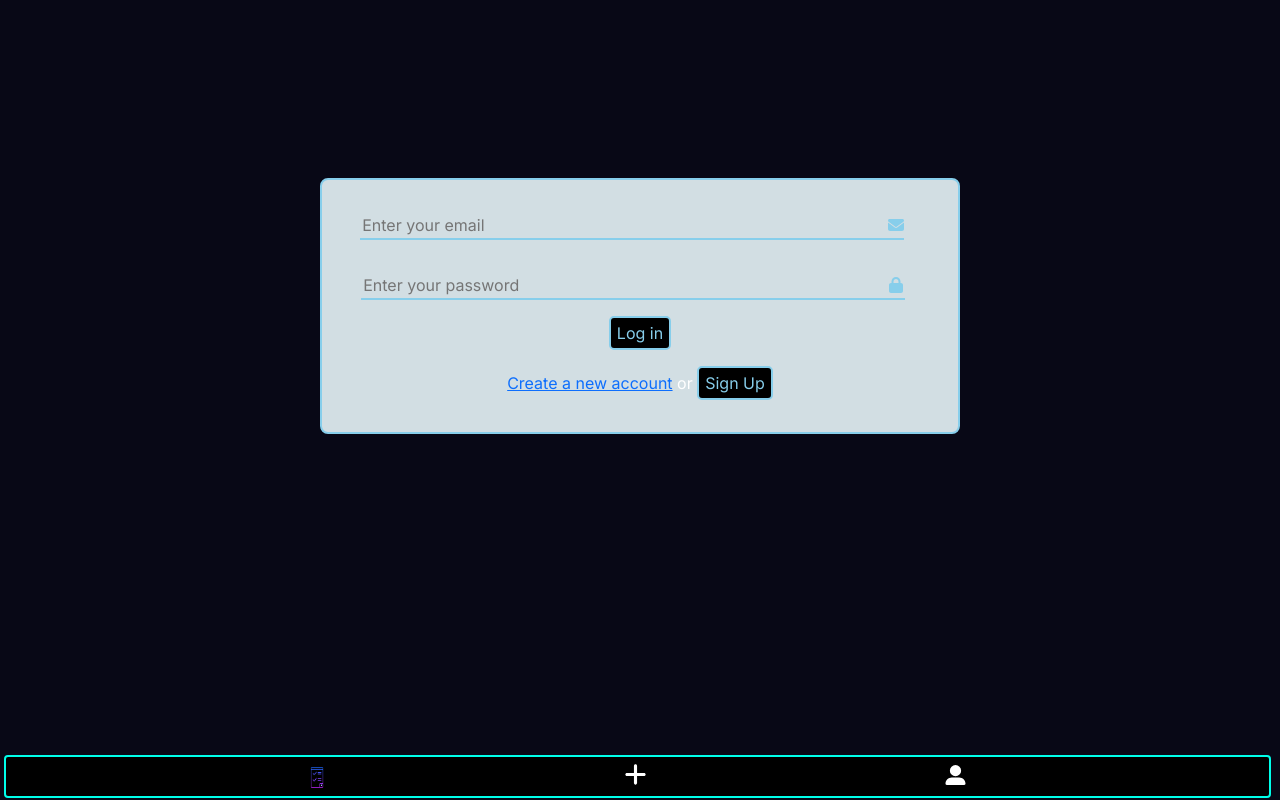
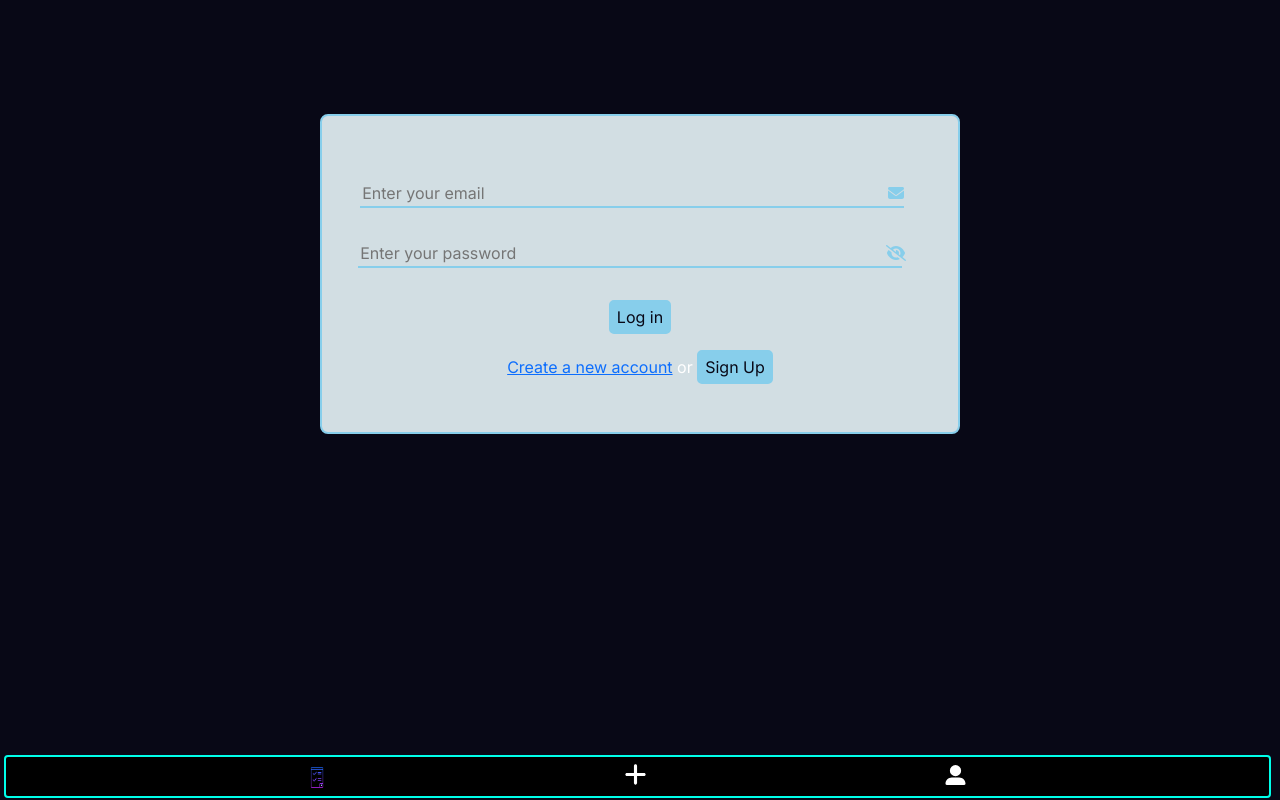
Before and after one commit to MamunDeveloper/ToDo-App, a Next.js app: page / in a window 1280 px wide. Both pictures are taken after a click on the icon 955 px from the left and 774 px from the top of the page. Built offline with nearby package versions, Linux system fonts and the light colour scheme.

Commit message:
Updated the icons and some styles of login page

```diff
--- a/app/components/loginPage.jsx
+++ b/app/components/loginPage.jsx
@@ -1,12 +1,19 @@
-import React from "react";
+import React, { useState } from "react";
 import { motion, AnimatePresence } from "framer-motion";
 
 import style from "@/app/styles/loginPage.module.css";
 import { FontAwesomeIcon } from "@fortawesome/react-fontawesome";
-import { faEnvelope, faLock } from "@fortawesome/free-solid-svg-icons";
+import {
+  faEnvelope,
+  faEye,
+  faEyeSlash,
+  faLock,
+} from "@fortawesome/free-solid-svg-icons";
 import Link from "next/link";
 
 function LoginPage({ showingLoginPage, toggleLogin }) {
+  const [showPassword, setShowPassword] = useState(false);
+
   function handleSubmit(e) {
     e.preventDefault();
     toggleLogin();
@@ -38,7 +45,7 @@ function LoginPage({ showingLoginPage, toggleLogin }) {
                 icon={faEnvelope}
               ></FontAwesomeIcon>
               <input
-                type="password"
+                type={showPassword ? "text" : "password"}
                 className={style.inps}
                 name=""
                 id="password_inp"
@@ -48,22 +55,33 @@ function LoginPage({ showingLoginPage, toggleLogin }) {
               />
               <FontAwesomeIcon
                 className={style.login_form_icons}
-                icon={faLock}
+                icon={showPassword ? faEye : faEyeSlash}
+                onClick={() => setShowPassword(!showPassword)}
               ></FontAwesomeIcon>
               <motion.button
-                onClick={handleSubmit}
                 className={style.logIn_btn}
                 whileHover={{
                   scale: 1.1,
-                  backgroundColor: "rgb(135, 206, 235)",
-                  color: "rgb(8, 8, 22)",
+                  backgroundColor: "rgb(0, 0, 0)",
+                  color: "rgb(135, 206, 235)",
                 }}
+                onClick={handleSubmit}
               >
                 Log in
               </motion.button>
               <div className={style.new_account_box}>
                 <Link href="#">Create a new account</Link> or{" "}
-                <motion.button className={style.signUp_btn}>Sign Up</motion.button>
+                <motion.button
+                  className={style.signUp_btn}
+                  whileHover={{
+                    scale: 1.1,
+                    backgroundColor: "rgb(0, 0, 0)",
+                    color: "rgb(135, 206, 235)",
+                  }}
+                  onClick={handleSubmit}
+                >
+                  Sign Up
+                </motion.button>
               </div>
             </form>
           </motion.div>
--- a/app/page.js
+++ b/app/page.js
@@ -44,6 +44,7 @@ export default function Home() {
   return (
     <main className={styles.main}>
       <Form showingFrom={showingFrom} addTask={addTask}></Form>
+      <div className={styles.task_box} >
         {tasksList.map((todo) => (
           <Todo
             id={todo.id}
@@ -53,6 +54,7 @@ export default function Home() {
             deleteTask={deleteTask}
           ></Todo>
         ))}
+      </div>
       <Navbar
         toggleForm={toggleForm}
         toggleLogin={toggleLogin}
--- a/app/styles/loginPage.module.css
+++ b/app/styles/loginPage.module.css
@@ -1,14 +1,13 @@
 .form_box {
   width: 50vw;
-  /* height: 40vh; */
   background: rgb(210 222 227);
   border: 2px solid skyblue;
   border-radius: 8px;
-  padding: 1rem;
+  padding: 3rem 1rem;
   text-align: center;
   margin: auto;
   position: absolute;
-  top: 8rem;
+  top: 4rem;
   left: 25vw;
 }
 .login_page_container {
@@ -35,16 +34,20 @@
   right: 16px;
   z-index: 11;
   background: rgb(210 222 227);
+  cursor: pointer;
 }
 .logIn_btn,
 .signUp_btn {
   padding: 3px 6px;
-  margin-bottom: 1rem;
+  /* margin-bottom: 1rem; */
   border: none;
-  background-color: #000000;
-  color: rgb(135, 206, 235);
+  background-color: rgb(135, 206, 235);
+  color: rgb(8, 8, 22);
   border: 2px solid skyblue;
   border-radius: 5px;
+}
+.logIn_btn {
+  margin: 1rem 0;
 }
 .new_account_box {
   display: block;
@@ -52,18 +55,9 @@
 
 @media screen and (max-width: 490px) {
   .form_box {
-    width: 70%;
-    top: 2rem;
-    left: 16vw;
-  }
-  .logIn_btn {
-    margin-bottom: 0;
-  }
-}
-@media screen and (max-width: 332px) {
-  .form_box {
     width: 90%;
     top: 2rem;
     left: 5vw;
+    padding: 1rem;
   }
 }
```
Lines whose indentation alone changed are shown as unchanged.
